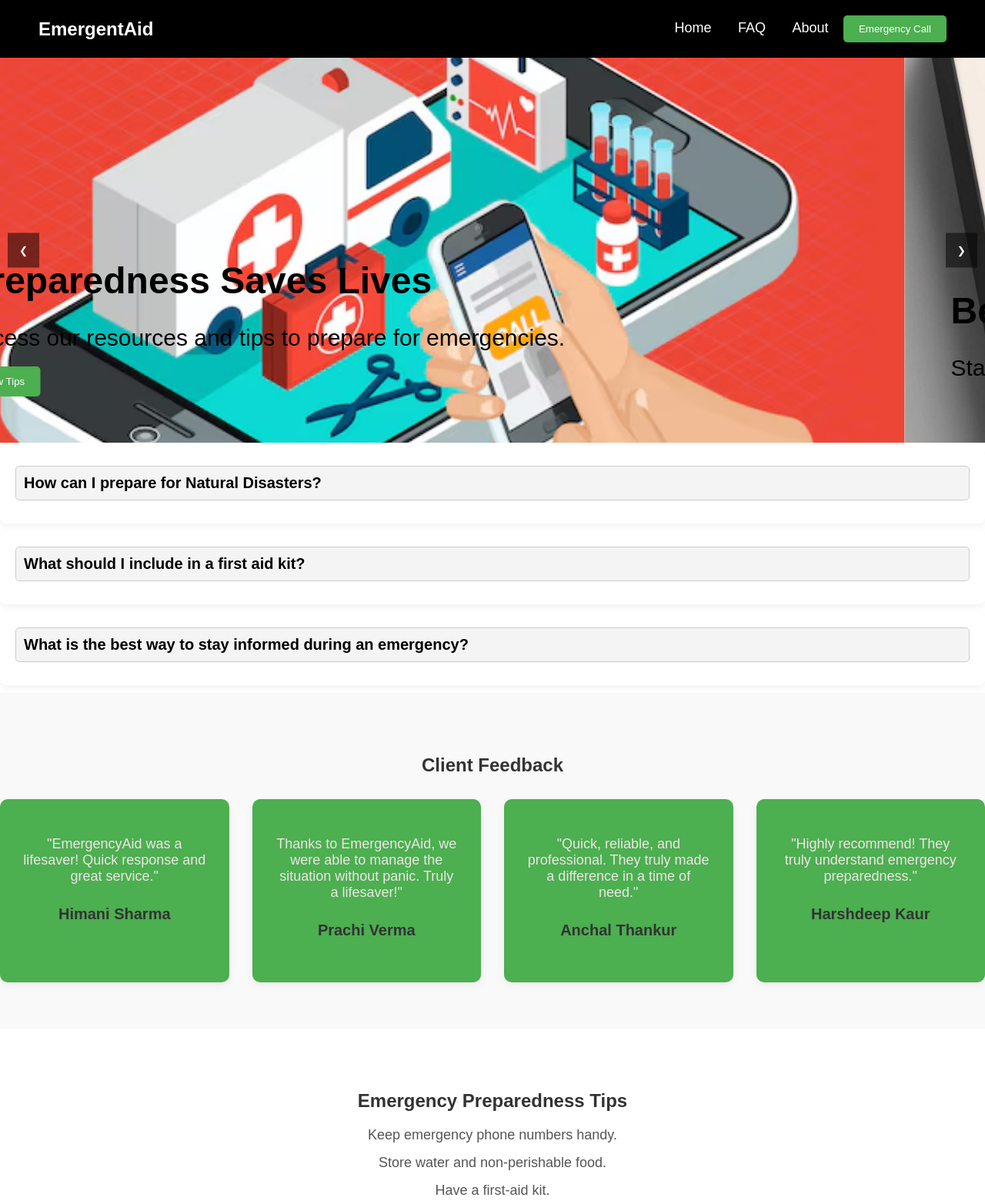
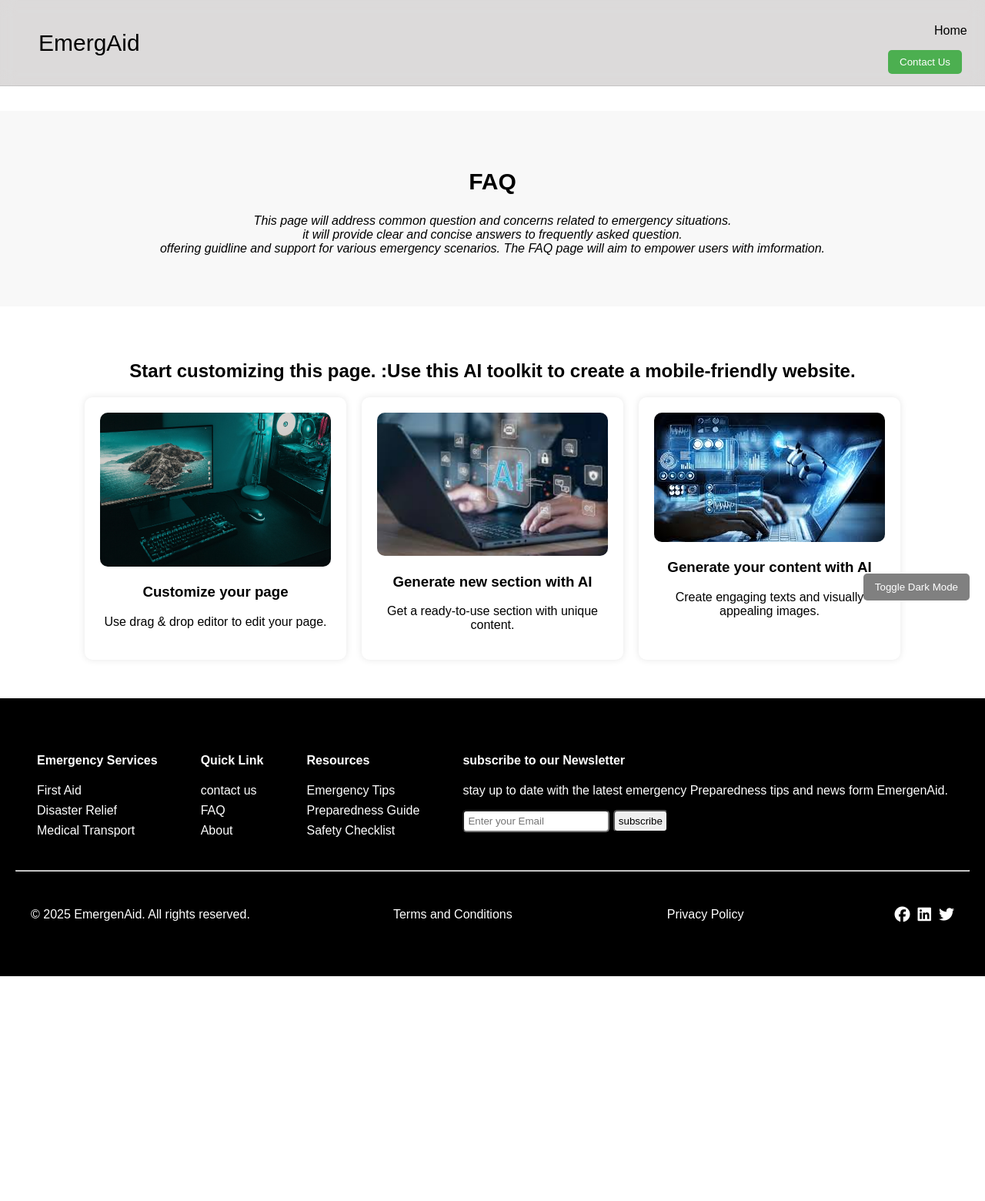
Before and after one commit to prachiverma24/Project, a plain HTML site: page index.html in a window 1280 px wide. Shown: the top 1560 px of the page at 77% size. After the commit the page ends 1268 px from the top, so only its background shows below. Drawn offline with Linux system fonts and the light colour scheme.

Commit message:
Add files via upload

```diff
--- a/index.html
+++ b/index.html
@@ -3,153 +3,117 @@
 <head>
     <meta charset="UTF-8">
     <meta name="viewport" content="width=device-width, initial-scale=1.0">
-    <title>EmergentAid - First Aid</title>
-    <link rel="stylesheet" href="styles.css">
+    <title>FAQ - EmergAid</title>
+    <link rel="stylesheet" href="style.css">
+    <link rel="stylesheet" href="https://cdnjs.cloudflare.com/ajax/libs/font-awesome/6.7.2/css/all.min.css" integrity="sha512-Evv84Mr4kqVGRNSgIGL/F/aIDqQb7xQ2vcrdIwxfjThSH8CSR7PBEakCr51Ck+w+/U6swU2Im1vVX0SVk9ABhg==" crossorigin="anonymous" referrerpolicy="no-referrer" />
 </head>
+
 <body>
-  <header>
-    <div class="logo">EmergentAid</div>
-    <nav>
-        <a href="#">Home</a>
-        <a href="#">FAQ</a>
-        <a href="#">About</a>
-        <button class="contact-btn">Emergency Call</button>
-    </nav>
-  </header>
+    <header class="header">
+        <div class="nav-container">
+            <div class="logo">EmergAid</div>
+            <nav>
+                <ul>
+                    <li><a href="#contact us"></a></li>
+                    <li><a href="#">Home</a></li>
+                </ul>
+                <button class="contact-btn">Contact Us</button>
+            </nav>
+        </div>
+    </header>
+    <br>
+    <br>
+    <br>
+    <br><br>
+    <br>
+    <br><br>
+    <main>
+        <section class="faq-section">
+            <h1>FAQ</h1>
+            <P><i>This page will address common question and concerns related to emergency situations.<br> it will provide clear and concise answers to frequently asked question.<br> offering guidline and support for various emergency scenarios. The FAQ page will aim to empower users with imformation.</i></P>
+        </section>
+        <section class="customization">
+            <h2>Start customizing this page. :Use this AI toolkit to create a mobile-friendly website.</h2>
 
-  <main>
-    <!-- Slider Section -->
-    <section class="slider">
-        <div class="slides">
-            <div class="slide active">
-                <img src="emergency-isometric_1284-25291.avif" alt="emergency">
-                <div class="overlay">
-                    <h1>Preparedness Saves Lives</h1>
-                    <p>Access our resources and tips to prepare for emergencies.</p>
-                    <button class="view-btn">View Tips</button>
+            <div class="features">
+                <div class="feature-card">
+                    <img src="customise-your-computer-hero.jpg" alt="Customize your page">
+                    <h3>Customize your page</h3>
+                    <p>Use drag & drop editor to edit your page.</p>
+                    <div class="popup">Easily personalize your website!</div>
                 </div>
 
-                <!-- Custom Modal for the Alert -->
-                <div id="custom-alert" class="custom-alert">
-                    <div class="alert-content">
-                        <p>Access our resources and tips to prepare for emergencies.</p>
-                        <a href="https://www.ready.gov" target="_blank">Visit Ready.gov</a>
-                        <button id="close-alert">Close</button>
+                <div class="feature-card">
+                    <img src="1.png" alt="Generate new section with AI">
+                    <h3>Generate new section with AI</h3>
+                    <p>Get a ready-to-use section with unique content.</p>
+                    <div class="popup">AI-generated sections with unique content.</div>
+                </div>
+
+                <div class="feature-card">
+                    <img src="2.jpeg" alt="Generate your content with AI">
+                    <h3>Generate your content with AI</h3>
+                    <p>Create engaging texts and visually appealing images.</p>
+                    <div class="popup">Use AI to craft content and images!</div>
+                </div>
+            </div>
+
+        </section>
+
+
+
+        <main>
+          <footer>
+            <div class="footer-container">
+                <div class="footer-column">
+                    <h4>Emergency Services</h4>
+                    <ul>
+                        <li>First Aid</li>
+                        <li>Disaster Relief</li>
+                        <li>Medical Transport</li>
+                    </ul>
+                    </div>
+                    <div class="footer-column">
+                        <h4>Quick Link</h4>
+                        <ul>
+                            <li><a href="#">contact us</a></li>
+                            <li><a href="#">FAQ</a></li>
+                            <li><a href="#">About</a></li>
+                        </ul>
+                    </div>
+                    <div class="footer-column">
+                        <h4>Resources</h4>
+                        <ul>
+                            <li>Emergency Tips</li>
+                            <li>Preparedness Guide</li>
+                            <li>Safety Checklist</li>
+                        </ul>
+                    </div>
+                    <div class="subscribe-to-our-Newsletter">
+                        <h4>subscribe to our Newsletter</h4>
+                        <p>stay up to date with the latest emergency Preparedness tips and news form EmergenAid.</p>
+                        <input type="email" placeholder="Enter your Email">
+                        <button>subscribe</button>
+                    </div>
+                </div>
+                <br>
+                <hr>
+                <br>
+                <div class="footer-bottom">
+                    <p>© 2025 EmergenAid. All rights reserved.</p>
+                    <a href="#">Terms and Conditions</a>
+                    <a href="#">Privacy Policy</a>
+                    <div class="social-icons">
+                        <i class="fa-brands fa-facebook"></i>
+                        <i class="fa-brands fa-linkedin"></i>
+                        <i class="fa-brands fa-twitter"></i>
                     </div>
                 </div>
 
             </div>
-            <div class="slide">
-                <img src="image2.jpeg" alt="Emergency meeting">
-                <div class="overlay">
-                    <h1>Be  Ready for Anything</h1>
-                    <p>Stay informed and keep your loved ones safe.</p>
-                </div>
-            </div>
-            <div class="slide">
-                <img src="emergenc assistant .jpg" alt="Emergency meeting">
-                <div class="overlay">
-                    <h1>Be Ready for Anything</h1>
-                    <p>Stay informed and keep your loved ones safe.</p>
-                </div>
-            </div>
-            <div class="slide">
-                <img src="image.jpg" alt="Emergency meeting">
-                <div class="overlay">
-                    <h1>Be Ready for Anything</h1>
-                    <p>Stay informed and keep your loved ones safe.</p>
-                </div>
-            </div>
-        </div>
-        <button class="prev">❮</button>
-        <button class="next">❯</button>
-    </section>
-
-    <!-- FAQ Section -->
-    <div class="faq-item">
-        <div class="faq-question">How can I prepare for Natural Disasters?</div>
-        <div class="faq-answer">You can prepare by creating an emergency kit with water, food, a flashlight, and a first-aid kit. Have an evacuation plan ready for your family.</div>
-    </div>
-
-    <!-- FAQ Item 2 -->
-    <div class="faq-item">
-        <div class="faq-question">What should I include in a first aid kit?</div>
-        <div class="faq-answer">A first-aid kit should include bandages, antiseptic wipes, adhesive tape, tweezers, pain relievers, and a thermometer.</div>
-    </div>
-
-    <!-- FAQ Item 3 -->
-    <div class="faq-item">
-        <div class="faq-question">What is the best way to stay informed during an emergency?</div>
-        <div class="faq-answer">Stay informed by tuning in to local news, having a weather radio, and signing up for emergency alerts on your phone.</div>
-    </div>
-
-    <!-- Testimonials Section -->
-    <section class="testimonials">
-        <div class="container">
-            <h2>Client Feedback</h2>
-            <div class="testimonials-container">
-                <div class="testimonial">
-                    <p>"EmergencyAid was a lifesaver! Quick response and great service."</p>
-                    <h4>Himani Sharma</h4>
-                </div>
-                <div class="testimonial">
-                    <p>Thanks to EmergencyAid, we were able to manage the situation without panic. Truly a lifesaver!"</p>
-                </p>
-                    <h4>Prachi Verma</h4>
-                </div>
-                <div class="testimonial">
-                    <p>"Quick, reliable, and professional. They truly made a difference in a time of need."</p>
-                    <h4>Anchal Thankur</h4>
-                </div>
-                <div class="testimonial">
-                    <p>"Highly recommend! They truly understand emergency preparedness."</p>
-                    <h4>Harshdeep Kaur</h4>
-                </div>
-            </div>
-        </div>
-    </section>
-
-    <section class="emergency-tips">
-        <div class="container">
-            <h2>Emergency Preparedness Tips</h2>
-            <ul>
-                <li data-tooltip="Emergency Number: 106">Keep emergency phone numbers handy.</li>
-                <li data-tooltip="Store enough water and food to last at least 72 hours.">Store water and non-perishable food.</li>
-                <li data-tooltip="A well-stocked first-aid kit can be a lifesaver.">Have a first-aid kit.</li>
-            </ul>
-        </div>
-    </section>
-
-  </main>
-
-  <!-- Footer Section -->
-<footer>
-    <div class="container">
-        <div class="footer-links">
-            <div>
-                <h4>Emergency Services</h4>
-                <ul>
-                    <li data-tooltip="Get quick first-aid assistance.">First Aid</li>
-                    <li data-tooltip="Find disaster relief services.">Disaster Relief</li>
-                </ul>
-            </div>
-            <div>
-                <h4>Quick Links</h4>
-                <ul>
-                    <li data-tooltip="Reach us for any help.">Contact</li>
-                    <li data-tooltip="Find answers to common questions.">FAQ</li>
-                </ul>
-            </div>
-            <div class="subscribe-container">
-                <h4>Subscribe</h4>
-                <input type="email" placeholder="Enter email">
-                <button>Subscribe</button>
-            </div>
-        </div>
-    </div>
-</footer>
-
-
-  <script src="script.js"></script>
+          </footer>
+        </main>
+    </main>
+    <script src="script.js"></script>
 </body>
 </html>
--- a/script.js
+++ b/script.js
@@ -1,73 +1,90 @@
-let index = 0;
-const slides = document.querySelectorAll(".slide");
-const totalSlides = slides.length;
+document.addEventListener("DOMContentLoaded", function () {
+    let contactButton = document.querySelector(".contact-btn");
+    if (contactButton) {
+        contactButton.addEventListener("click", function () {
+            alert("Thank you for reaching out! Please check the FAQ before contacting us.");
+        });
+    }
+    let subscribeButton = document.querySelector(".subscribe-to-our-Newsletter button");
+    let emailInput = document.querySelector(".subscribe-to-our-Newsletter input");
 
-// Function to move to the next slide
-function nextSlide() {
-    index = (index + 1) % totalSlides;
-    updateSlider();
-}
+    if (subscribeButton && emailInput) {
+        subscribeButton.addEventListener("click", function () {
+            let email = emailInput.value.trim();
+            if (email === "") {
+                alert("Please enter a valid email address.");
+            } else {
+                alert(`Thank you for subscribing with: ${email}`);
+                emailInput.value = "";
+            }
+        });
+    }
 
-// Function to update the slider position
-function updateSlider() {
-    const slideWidth = slides[0].clientWidth;
-    const sliderContainer = document.querySelector('.slides');
-    sliderContainer.style.transform = `translateX(${-index * slideWidth}px)`;
-}
 
-// Automatic slide transition every 5 seconds
-let slideInterval = setInterval(nextSlide, 5000);
+    let darkMode = false;
+    let toggleButton = document.createElement("button");
+    toggleButton.innerText = "Toggle Dark Mode";
+    toggleButton.style.cssText = "position: fixed; bottom: 20px; right: 20px; padding: 10px 15px; background: grey; color: white; border: none; cursor: pointer; border-radius: 5px;";
 
-// Event listeners for the manual navigation buttons
-document.querySelector(".next").addEventListener("click", function () {
-    clearInterval(slideInterval);  // Stop automatic slide when manually navigating
-    nextSlide();
-    slideInterval = setInterval(nextSlide, 5000);  // Resume automatic slide after manual interaction
-});
+    document.body.appendChild(toggleButton);
 
-document.querySelector(".prev").addEventListener("click", function () {
-    clearInterval(slideInterval);  // Stop automatic slide when manually navigating
-    index = (index - 1 + totalSlides) % totalSlides;  // Move to the previous slide
-    updateSlider();
-    slideInterval = setInterval(nextSlide, 5000);  // Resume automatic slide after manual interaction
-});
+    toggleButton.addEventListener("click", function () {
+        darkMode = !darkMode;
 
-// Alert for Contact button
-document.querySelector(".contact-btn").addEventListener("click", function () {
-    alert("Called 106. Stay Calm Don't Panic.");
-});
+        if (darkMode) {
+            document.body.style.backgroundColor = "#222";
+            document.body.style.color = "white";
 
-// Alert for Subscribe button
-document.querySelector("footer button").addEventListener("click", function () {
-    const emailInput = document.querySelector("footer input");
-    if (emailInput.value) {
-        alert(`Subscribed with email: ${emailInput.value}`);
-        emailInput.value = "";  // Clear the email input field
-    } else {
-        alert("Please enter a valid email!");
-    }
-});
 
-const faqQuestions = document.querySelectorAll('.faq-question');
+            document.querySelectorAll("header, main, footer, .faq-section, .customization, .footer-container").forEach(section => {
+                if (!section.classList.contains("contact-section")) {
+                    section.style.backgroundColor = "#333";
+                    section.style.color = "white";
+                }
+            });
 
-// Loop through all questions and add a click event listener
-faqQuestions.forEach((question) => {
-    question.addEventListener('click', function () {
-        // Find the next element (the answer) and toggle visibility
-        const answer = this.nextElementSibling;
 
-        // Toggle the display of the answer
-        if (answer.style.display === "block") {
-            answer.style.display = "none";
+            document.querySelectorAll("a").forEach(link => {
+                link.style.color = "#bbb";
+            });
+
+
+            document.querySelectorAll("input, button").forEach(el => {
+                if (!el.closest(".subscribe-to-our-Newsletter") && !el.classList.contains("contact-btn")) {
+                    el.style.backgroundColor = "#444";
+                    el.style.color = "white";
+                    el.style.border = "1px solid #666";
+                }
+            });
+
+            toggleButton.style.background = "white";
+            toggleButton.style.color = "black";
         } else {
-            answer.style.display = "block";
+            document.body.style.backgroundColor = "";
+            document.body.style.color = "";
+
+
+            document.querySelectorAll("header, main, footer, .faq-section, .customization, .footer-container").forEach(section => {
+                section.style.backgroundColor = "";
+                section.style.color = "";
+            });
+
+
+            document.querySelectorAll("a").forEach(link => {
+                link.style.color = "";
+            });
+
+
+            document.querySelectorAll("input, button").forEach(el => {
+                if (!el.closest(".subscribe-to-our-Newsletter") && !el.classList.contains("contact-btn")) {
+                    el.style.backgroundColor = "";
+                    el.style.color = "";
+                    el.style.border = "";
+                }
+            });
+
+            toggleButton.style.background = "black";
+            toggleButton.style.color = "white";
         }
     });
 });
-document.querySelector(".view-btn").addEventListener("mouseover", function () {
-    document.getElementById("custom-alert").style.display = "flex";
-});
-
-document.getElementById("close-alert").addEventListener("click", function () {
-    document.getElementById("custom-alert").style.display = "none";
-});
--- /dev/null
+++ b/scripts.js
@@ -0,0 +1,3 @@
+document.addEventListener("DOMContentLoaded", function() {
+
+}
--- /dev/null
+++ b/style.css
@@ -0,0 +1,212 @@
+body{
+    font-family: Arial, sans-serif;
+    margin: 0;
+    padding: 0;
+    color: #000;
+}
+
+.header {
+    width: 100%;
+    background: transparent;
+    padding: 0;
+    position: fixed;
+    top: 0;
+    left: 0;
+    z-index: 1000;
+    overflow: hidden;
+    background-color: rgb(216, 214, 214);
+}
+
+
+.nav-container {
+    width: calc(100% - 30px);
+    background: rgba(255, 255, 255, 0.1);
+    backdrop-filter: blur(10px);
+    display: flex;
+    justify-content: space-between;
+    align-items: center;
+    padding: 15px 50px;
+    margin: 0 auto;
+    box-shadow: 0px 4px 10px rgba(0, 0, 0, 0.1);
+    border-bottom: 1px solid rgba(0, 0, 0, 0.1);
+}
+
+
+nav {
+    margin-right: 30px;
+}
+
+.contact-btn {
+    margin-right: 20px;
+}
+.logo{
+    font-size: 30px;
+}
+nav ul {
+    list-style: none;
+    display: flex;
+    gap: 20px;
+}
+nav ul li {
+    display: inline;
+}
+nav ul li a {
+    text-decoration: none;
+    color: black;
+    font-size: 16px;
+}
+.contact-btn {
+    background-color: #4CAF50;
+    color: white;
+    border: none;
+    padding: 8px 15px;
+    border-radius: 5px;
+    cursor: pointer;
+}
+.faq-section {
+    text-align: center;
+    padding: 50px;
+    background-color: #f8f8f8;
+}
+.faq-section h1 {
+    font-size: 30px;
+}
+.customization {
+    text-align: center;
+    padding: 50px;
+}
+.features {
+    display: flex;
+    justify-content: center;
+    gap: 20px;
+    flex-wrap: wrap;
+}
+
+.feature-card {
+    position: relative;
+    text-align: center;
+    width: 300px;
+    background: #fff;
+    padding: 20px;
+    border-radius: 10px;
+    box-shadow: 0px 0px 10px rgba(0, 0, 0, 0.1);
+    transition: transform 0.3s ease-in-out;
+}
+
+.feature-card:hover {
+    transform: translateY(-5px);
+}
+
+
+.popup {
+    position: absolute;
+    bottom: -40px;
+    left: 50%;
+    transform: translateX(-50%);
+    background: rgba(0, 0, 0, 0.8);
+    color: white;
+    padding: 8px 12px;
+    font-size: 14px;
+    border-radius: 5px;
+    white-space: nowrap;
+    opacity: 0;
+    visibility: hidden;
+    transition: opacity 0.3s ease-in-out, transform 0.3s ease-in-out;
+}
+
+
+.feature-card:hover .popup {
+    opacity: 1;
+    visibility: visible;
+    transform: translateX(-50%) translateY(-5px);
+}
+
+.feature-card img {
+    width: 100%;
+    border-radius: 10px;
+}
+.subscribe-to-our-Newsletter button{
+font-size: 20;
+padding:5px;
+border-radius: 5px;
+}
+.subscribe-to-our-Newsletter input{
+    padding: 5px;
+    border-radius: 5px;
+}
+.subscribe-to-our-Newsletter button:hover{
+background-color: red;
+color: white;
+}
+footer {
+    background: #000;
+    color: white;
+    padding: 50px 20px;
+}
+.footer-container {
+    display: flex;
+    justify-content: space-around;
+}
+.footer-column ul {
+    list-style: none;
+    padding: 0;
+}
+.footer-column ul li {
+    margin-bottom: 8px;
+}
+.footer-column ul li a {
+    text-decoration: none;
+    color: white;
+}
+.newsletter input {
+    width: 100%;
+    padding: 8px;
+    margin: 10px 0;
+}
+.newsletter button {
+    background-color: #4CAF50;
+    color: white;
+    border: none;
+    padding: 8px 15px;
+    cursor: pointer;
+}
+
+.footer-bottom {
+    display: flex;
+    justify-content: space-between; /* Even spacing between text and links */
+    align-items: center;
+    padding: 20px;
+    background-color: transparent; /* Background color */
+    color: white;
+}
+
+.footer-bottom p {
+    margin: 0;
+}
+
+.footer-bottom a {
+    color: white;
+    text-decoration: none;
+    margin: 0 15px; /* Space between links */
+}
+
+.footer-bottom a:hover {
+    text-decoration: underline;
+}
+
+/* Wrapper to keep icons close together */
+.footer-bottom .social-icons {
+    display: flex;
+    gap: 0px; /* No space between icons */
+}
+
+.footer-bottom .social-icons i {
+    font-size: 20px;
+    color: white;
+    cursor: pointer;
+    margin-left: 10px; /* Adds space only before the icon group */
+}
+
+.footer-bottom .social-icons i:hover {
+    color: #007bff; /* Hover effect */
+}
```
Also changed, not shown: 1.png (added), 2.jpeg (added), customise-your-computer-hero.jpg (added).
